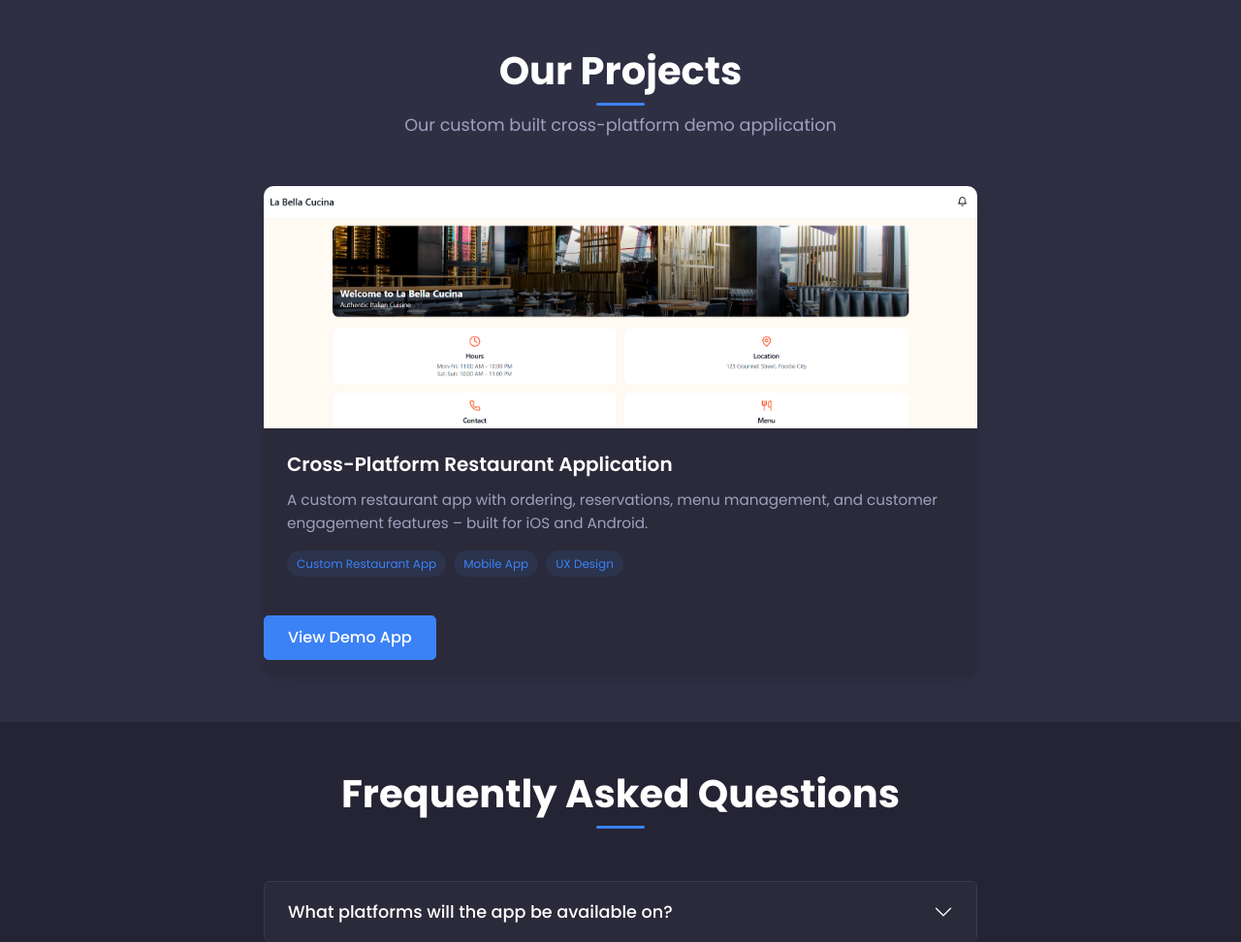
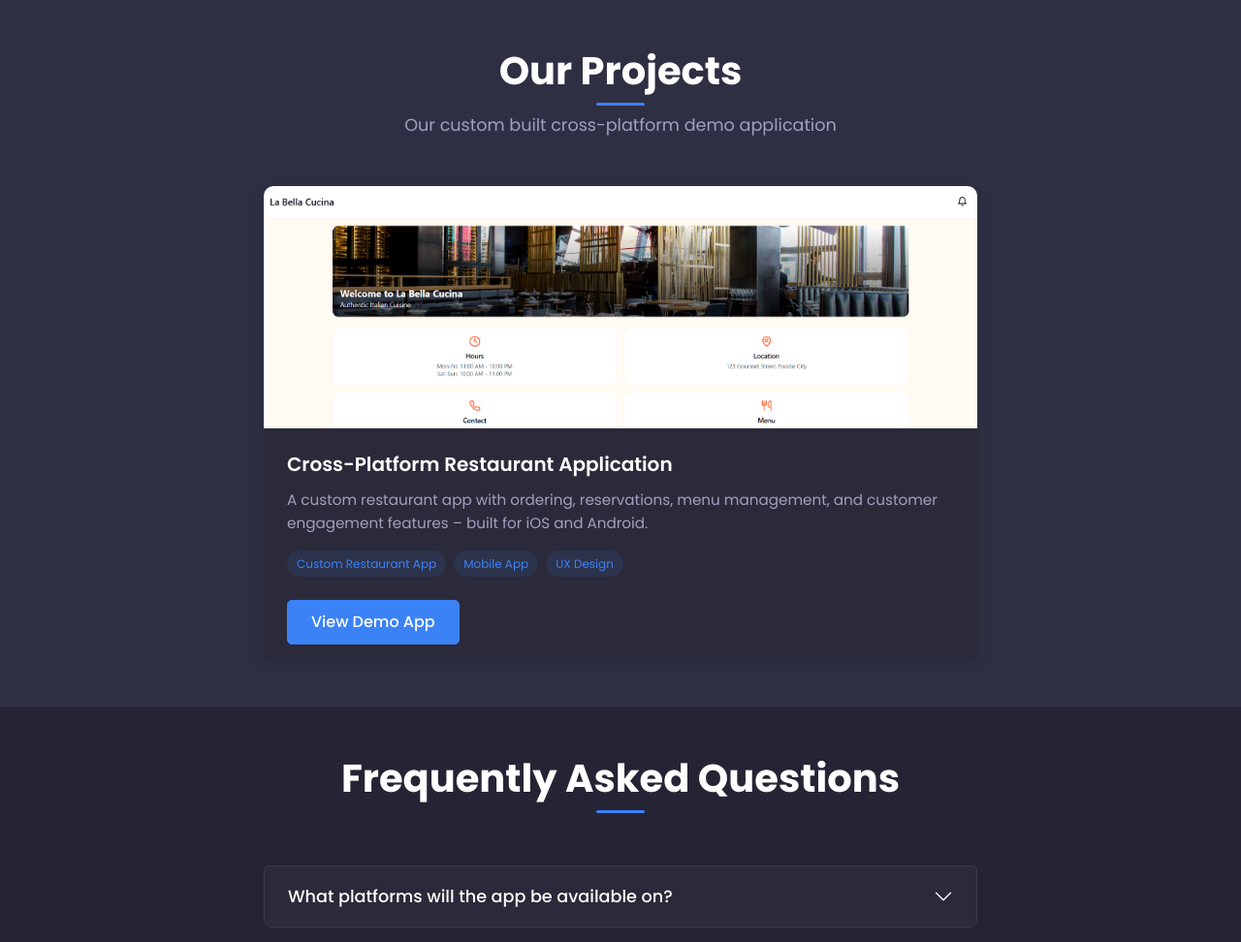
Before and after one commit to CodeBayAgency/website, a Flask app: page /services/custom-restaurant-apps in a window 1280 px wide. Shown: the part 2257-3229 px from the top of the page at 97% size. Run offline with Flask 3, Linux system fonts and the light colour scheme.

Commit message:
feat: add margin left to the Demo App button

```diff
--- a/static/css/styles.css
+++ b/static/css/styles.css
@@ -758,6 +758,10 @@ footer {
     font-size: 0.75rem;
 }
 
+.portfolio-card a {
+    margin-left: 24px;
+}
+
 /* Testimonials */
 .testimonial-container {
     background-color: var(--card-bg);
--- a/templates/custom_restaurant_apps.html
+++ b/templates/custom_restaurant_apps.html
@@ -193,7 +193,7 @@
                                     <span>UX Design</span>
                                 </div>
                             </div>
-                            <a href="https://your-restaurant-app.lovable.app/" class="btn btn-primary mt-3 mb-3" target="_blank" rel="noopener noreferrer">
+                            <a href="https://your-restaurant-app.lovable.app/" class="btn btn-primary mb-3 ml-3" target="_blank" rel="noopener noreferrer">
                                 View Demo App
                             </a>
                         </div>
```
